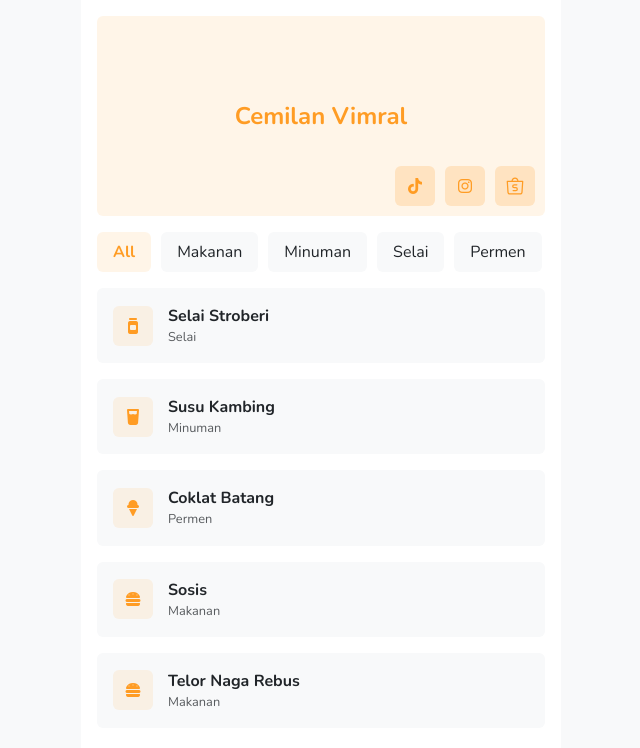
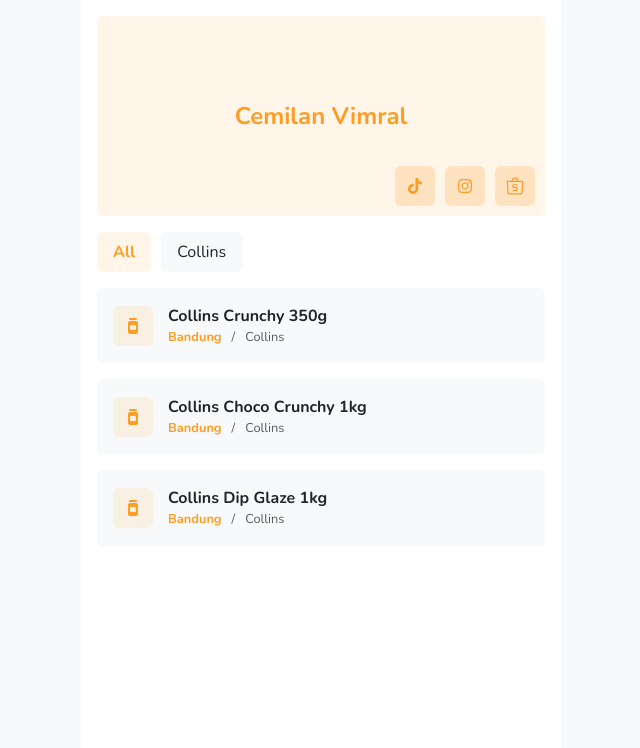
Before and after one commit to jpngeekudin/cemilan-vimral, a React (Create React App) app: page / in a window 1280 px wide. Shown: the top 748 px of the page, without its empty margins (319-959 px from the left). Built offline with nearby package versions, Linux system fonts and the light colour scheme.

Commit message:
update product and add location field on product model

```diff
--- a/src/components/ProductList.tsx
+++ b/src/components/ProductList.tsx
@@ -4,7 +4,7 @@
 import { useSelector } from "react-redux";
 import { RootState } from "../stores/store";
 import { toTitleCase } from "../helpers/string.helper";
-import classNames from 'classnames';
+import classNames from "classnames";
 
 export default function ProductList() {
   const { selectedCategory } = useSelector(
@@ -32,12 +32,26 @@
                     backgroundColor: "rgba(var(--bs-primary-rgb), 0.1)",
                   }}
                 >
-                  <i className={classNames('fa', product.category.icon)}></i>
+                  <i className={classNames("fa", product.category.icon)}></i>
                 </div>
                 <div>
                   <div className="fw-bold">{product.name}</div>
-                  <div className="text-muted" style={{ fontSize: "0.8rem" }}>
-                    {toTitleCase(product.category.name)}
+                  <div
+                    className="d-flex align-items-center"
+                    style={{ gap: 10 }}
+                  >
+                    <div
+                      className="fw-bold text-primary"
+                      style={{ fontSize: "0.8rem" }}
+                    >
+                      {toTitleCase(product.location)}
+                    </div>
+                    <div className="text-muted" style={{ fontSize: "0.8rem" }}>
+                      /
+                    </div>
+                    <div className="text-muted" style={{ fontSize: "0.8rem" }}>
+                      {toTitleCase(product.category.name)}
+                    </div>
                   </div>
                 </div>
               </ProductItem>
--- a/src/configs/category.config.ts
+++ b/src/configs/category.config.ts
@@ -1,8 +1,5 @@
 import { ICategory } from "../interfaces/category.interface";
 
 export const categories: ICategory[] = [
-  { name: "makanan", icon: "fa-burger" },
-  { name: "minuman", icon: "fa-glass-water" },
-  { name: "selai", icon: "fa-jar" },
-  { name: "permen", icon: "fa-ice-cream" },
+  { name: "collins", icon: "fa-jar" },
 ];
--- a/src/configs/product.config.ts
+++ b/src/configs/product.config.ts
@@ -8,28 +8,21 @@
 
 export const products: IProduct[] = [
   {
-    name: "Selai Stroberi",
-    category: getCategory("selai"),
-    url: "https://tokopedia.com/",
+    name: "Collins Crunchy 350g",
+    category: getCategory("collins"),
+    url: "https://shope.ee/7zm00TzCOb",
+    location: 'bandung',
   },
   {
-    name: "Susu Kambing",
-    category: getCategory("minuman"),
-    url: "https://tokopedia.com/",
+    name: "Collins Choco Crunchy 1kg",
+    category: getCategory("collins"),
+    url: "https://shope.ee/3Agaig7VJ7",
+    location: 'bandung',
   },
   {
-    name: "Coklat Batang",
-    category: getCategory("permen"),
-    url: "https://tokopedia.com/",
-  },
-  {
-    name: "Sosis",
-    category: getCategory("makanan"),
-    url: "https://tokopedia.com/",
-  },
-  {
-    name: "Telor Naga Rebus",
-    category: getCategory("makanan"),
-    url: "https://tokopedia.com/",
+    name: "Collins Dip Glaze 1kg",
+    category: getCategory("collins"),
+    url: "https://shope.ee/1qBMfcxDgu",
+    location: 'bandung'
   },
 ];
--- a/src/interfaces/product.interface.ts
+++ b/src/interfaces/product.interface.ts
@@ -4,4 +4,5 @@
   name: string;
   category: ICategory;
   url: string;
+  location: string,
 }
```
